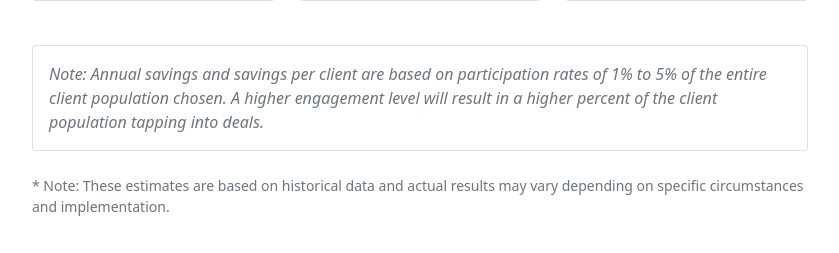
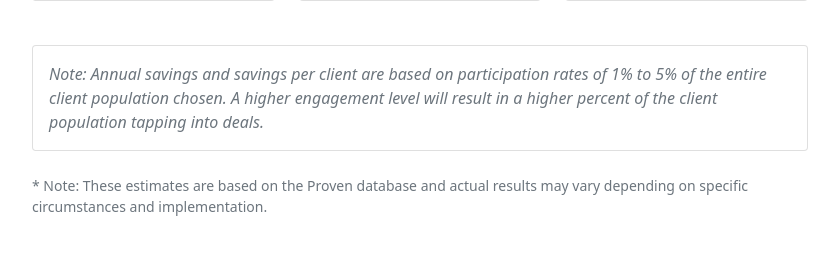
Before and after one commit to nicolegoebel/proven_savings, a Flask app: page / in a window 1280 px wide. Shown: the part 981-1234 px from the top of the page, without its empty margins (220-1059 px from the left). Run offline with Flask 3, Linux system fonts and the light colour scheme; some libraries are stand-ins or nearby versions.

Commit message:
Update reference from 'historical data' to 'the Proven database'

```diff
--- a/Banks_webflow/index.html
+++ b/Banks_webflow/index.html
@@ -135,7 +135,7 @@
             <!-- Note Section -->
             <div class="row mt-4">
                 <div class="col-12">
-                    <p class="text-muted small">* Note: These estimates are based on historical data and actual results may vary depending on specific circumstances and implementation.</p>
+                    <p class="text-muted small">* Note: These estimates are based on the Proven database and actual results may vary depending on specific circumstances and implementation.</p>
                 </div>
             </div>
         </div>
--- a/banks/templates/new_index.html
+++ b/banks/templates/new_index.html
@@ -233,7 +233,7 @@
             <!-- Note Section -->
             <div class="row mt-4">
                 <div class="col-12">
-                    <p class="text-muted small">* Note: These estimates are based on historical data and actual results may vary depending on specific circumstances and implementation.</p>
+                    <p class="text-muted small">* Note: These estimates are based on the Proven database and actual results may vary depending on specific circumstances and implementation.</p>
                 </div>
             </div>
         </div>
```
